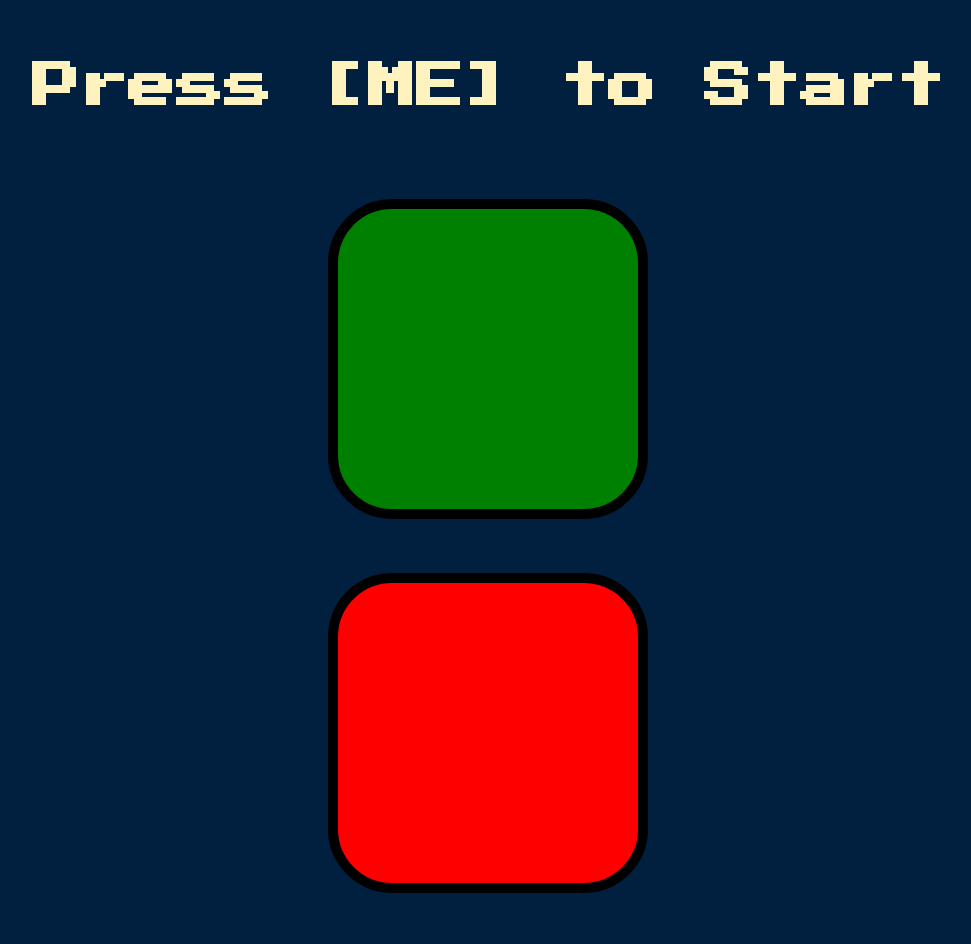
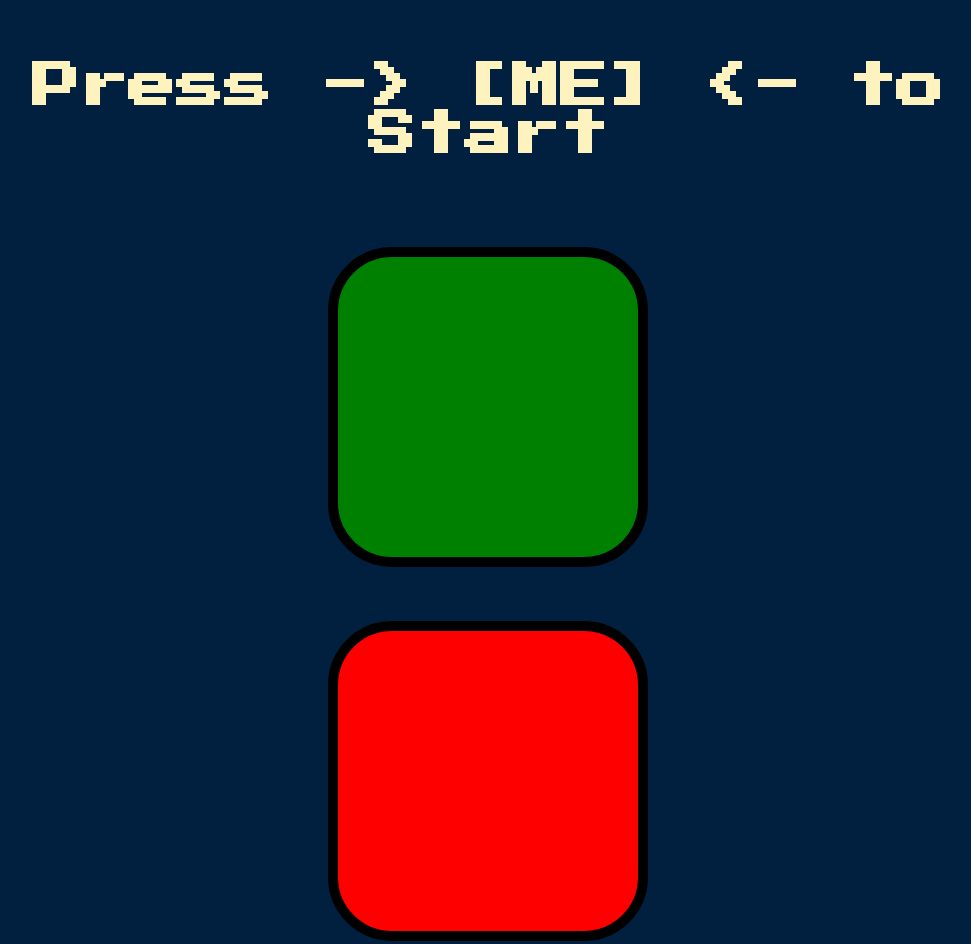
Before and after one commit to robensam17/simon, a plain HTML site: page index.html in a window 1280 px wide. Shown: the top 944 px of the page, without its empty margins (152-1123 px from the left). Drawn offline with nearby package versions, Linux system fonts and the light colour scheme.

Commit message:
Update index.html

```diff
--- a/index.html
+++ b/index.html
@@ -9,7 +9,7 @@
 </head>
 
 <body>
-  <h1 id="level-title">Press [ME] to Start</h1>
+  <h1 id="level-title">Press -> [ME] <- to Start</h1>
   <div class="container">
     <div lass="row">
 
```
